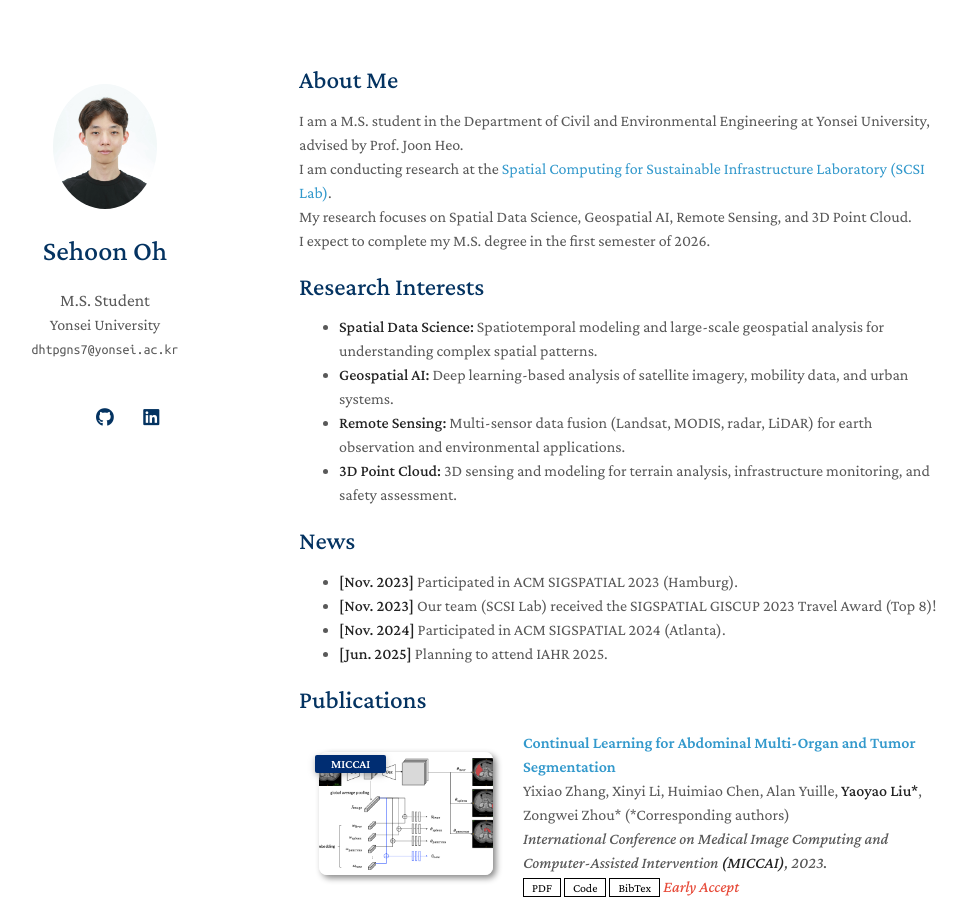
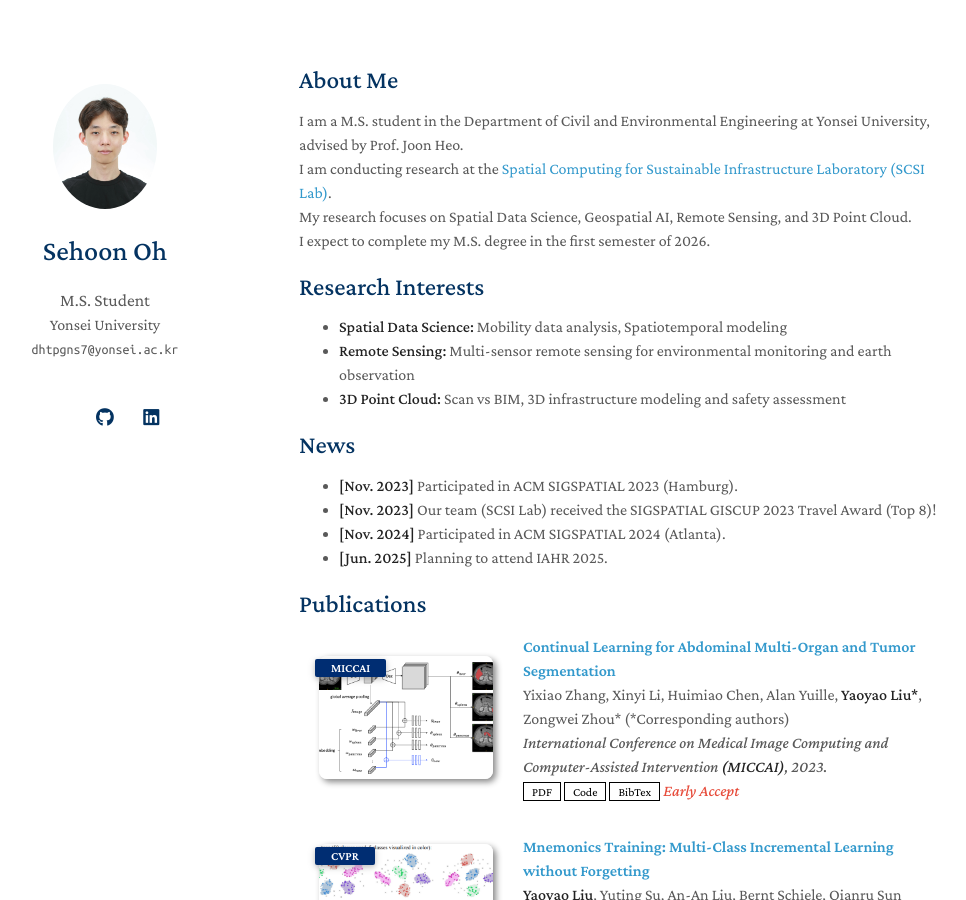
Before and after one commit to OHSEHOON99/OHSEHOON99.github.io, a Jekyll site: the page built from index.md, in a window 1280 px wide and 900 px high. Shown: the whole window, without its empty margins (171-1137 px from the left). Built offline with Jekyll 4.4.1, drawn with Linux system fonts in a browser that asks for light colours; a style sheet for code colours, icons or effects is not loaded; our own code applies the rules of GitHub Pages for plain Markdown files.

Commit message:
Update index.md

```diff
--- a/index.md
+++ b/index.md
@@ -12,10 +12,9 @@
 
 ## Research Interests
 
-- **Spatial Data Science:** Spatiotemporal modeling and large-scale geospatial analysis for understanding complex spatial patterns.
-- **Geospatial AI:** Deep learning-based analysis of satellite imagery, mobility data, and urban systems.
-- **Remote Sensing:** Multi-sensor data fusion (Landsat, MODIS, radar, LiDAR) for earth observation and environmental applications.
-- **3D Point Cloud:** 3D sensing and modeling for terrain analysis, infrastructure monitoring, and safety assessment.
+- **Spatial Data Science:** Mobility data analysis, Spatiotemporal modeling
+- **Remote Sensing:** Multi-sensor remote sensing for environmental monitoring and earth observation
+- **3D Point Cloud:** Scan vs BIM, 3D infrastructure modeling and safety assessment
 
 ## News
 
```
